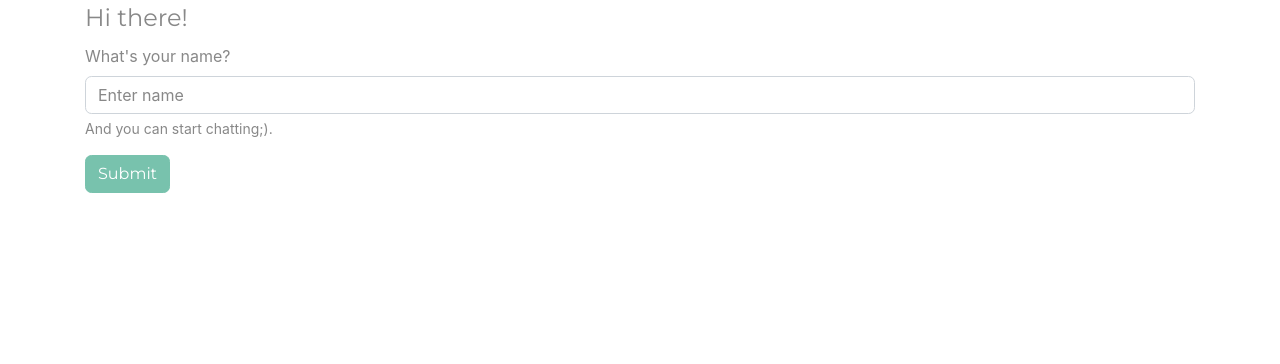
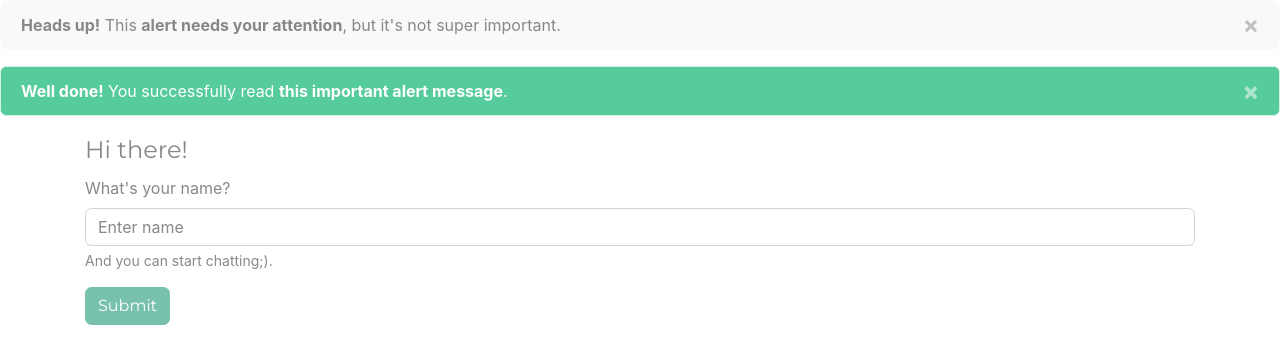
Before and after one commit to xvaleriex/Chat-App, a Flask app: page /login in a window 1280 px wide. Shown: the part 56-420 px from the top of the page. Run offline with Flask 2, Linux system fonts and the light colour scheme; some libraries are stand-ins or nearby versions.

Commit message:
feat: add some templating

```diff
--- a/website/application/main.py
+++ b/website/application/main.py
@@ -14,7 +14,7 @@ def login():
         session[NAME_KEY] = request.form["inputName1"]
         return redirect(url_for("home"))
 
-    return render_template("login.html")
+    return render_template("login.html", **{"session":session})
 
 
 @app.route("/logout")
@@ -24,12 +24,12 @@ def logout():
 
 
 @app.route("/")
-@app.route("/home")
+@app.route("/home/")
 def home():
     if NAME_KEY not in session:
         return redirect(url_for("home"))
 
-    return render_template("index.html")
+    return render_template("index.html", **{"login":True, "session":session})
 
 
 @app.route("/run")
--- a/website/application/templates/base.html
+++ b/website/application/templates/base.html
@@ -31,6 +31,20 @@
           </div>
         </nav>
 
+        <div class="alert alert-dismissible alert-light">
+          <button type="button" class="close" data-dismiss="alert">&times;</button>
+          <strong>Heads up!</strong> This <a href="#" class="alert-link">alert needs your attention</a>, but it's not super important.
+          {% block messageGrey %}
+          {% endblock %}
+        </div>
+
+        <div class="alert alert-dismissible alert-success">
+          <button type="button" class="close" data-dismiss="alert">&times;</button>
+          <strong>Well done!</strong> You successfully read <a href="#" class="alert-link">this important alert message</a>.
+          {% block messageGreen %}
+          {% endblock %}
+        </div>
+
         <div class="container">
             {% block content %}
             {% endblock %}
--- a/website/application/templates/index.html
+++ b/website/application/templates/index.html
@@ -2,6 +2,10 @@
 
 {% block title %}Home{% endblock %}
 {% block content %}
+
+{% if login %}
+{% block messageGreen %}{{session["name"]}} Logged in! {% endblock %}
+{% endif %}
 <h1>TEST</h1>
 <form>
     <button id="test" type="button" class="btn btn-primary">Primary</button>
--- a/website/application/templates/login.html
+++ b/website/application/templates/login.html
@@ -1,6 +1,7 @@
 {% extends "base.html" %}
 
 {% block title %}Login{% endblock %}
+
 {% block content %}
 <form action="#" method="POST">
   <fieldset>
```
